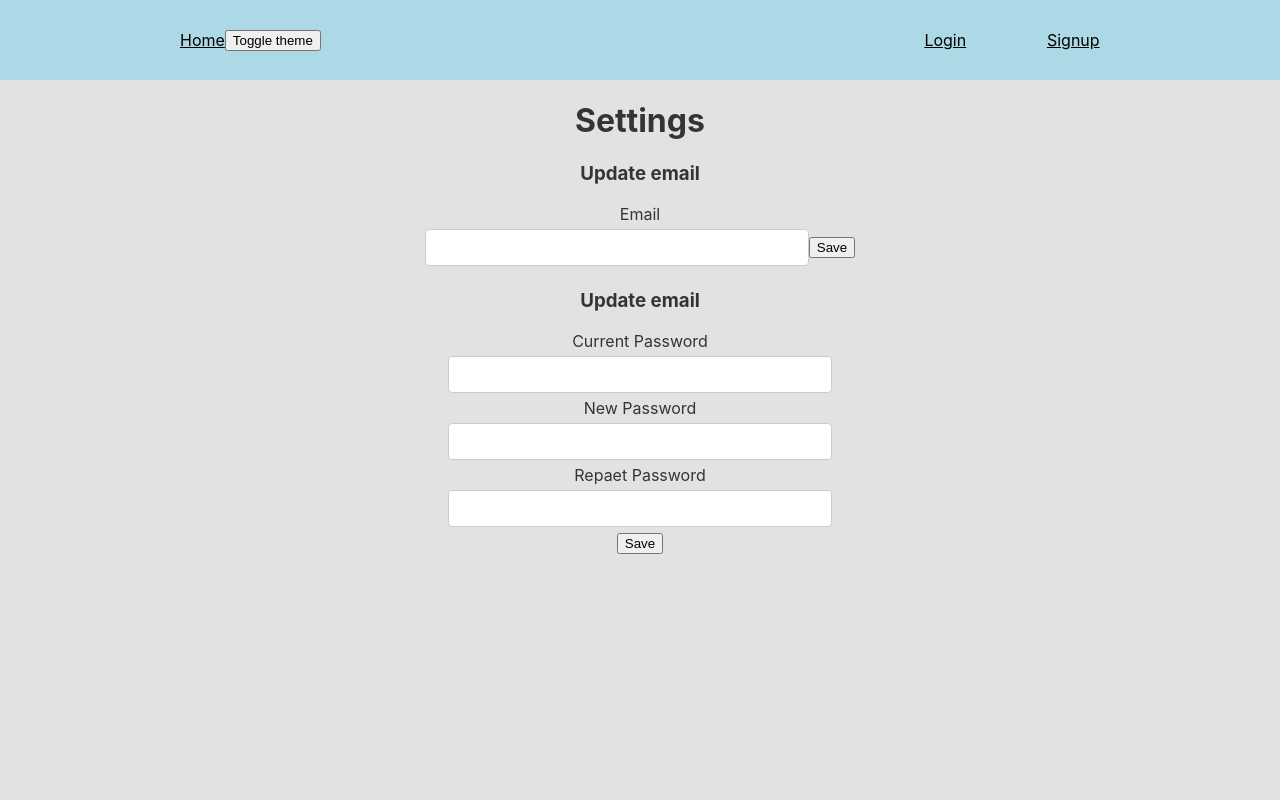
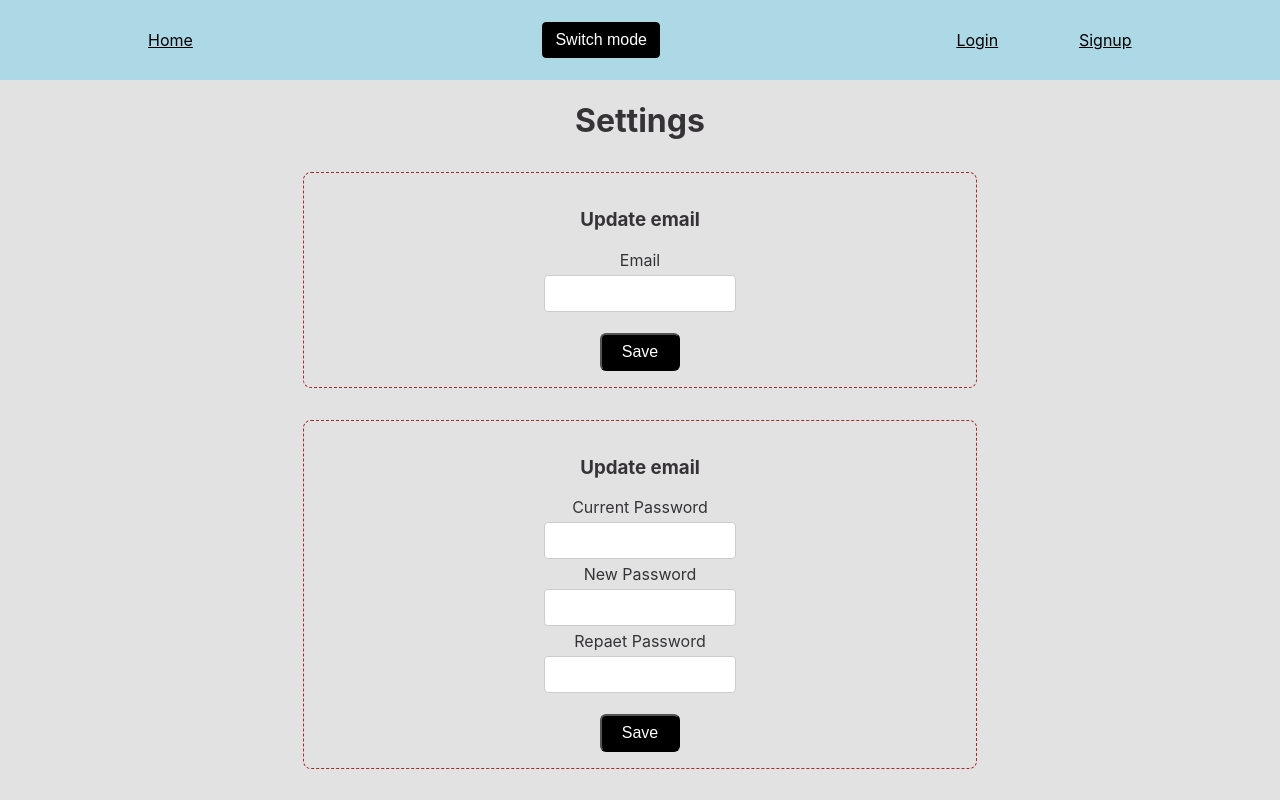
Before and after one commit to suspha/react-friend-list, a React (Create React App) app in the folder frontend/: page /settings in a window 1280 px wide. Built offline with nearby package versions, Linux system fonts and the light colour scheme.

Commit message:
Add styling to settings

```diff
--- a/frontend/src/App.css
+++ b/frontend/src/App.css
@@ -24,9 +24,9 @@ Nav a {
 }
 
 .nav-home {
-  width: 30%;
+  width: 40%;
   display: flex;
-  justify-content: flex-start;
+  justify-content: space-between;
   align-items: center;
   list-style: none;
 }
@@ -40,13 +40,14 @@ Nav a {
   margin: 2rem 0;
 }
 
-.submit-button {
+.submit-button, .save-button {
   padding: 8px 20px;
   background: black;
   color: white;
   font-size: 16px;
   border-radius: 6px;
   cursor: pointer;
+  margin-top: 1rem;
 }
 
 input {
@@ -58,3 +59,22 @@ input {
   border-radius: 4px;
   box-sizing: border-box;
 }
+
+.settings-form{
+  border: 1px dashed brown;
+  width: 50%;
+  margin: 0 auto;
+  margin-top: 2rem;
+  padding: 1rem;
+  border-radius: 8px;
+}
+
+.toggle-button{
+  border: 1px solid black;
+  border-radius: 4px;
+  background: black;
+  padding: 8px 12px;
+  font-size: 16px;
+  cursor: pointer;
+  color: white;
+}
--- a/frontend/src/components/NavBar.js
+++ b/frontend/src/components/NavBar.js
@@ -38,7 +38,7 @@ function NavBar() {
           <Link to="/">Home</Link>
         </li>
         <li>
-          <button onClick={ handleToggleTheme }>Toggle theme</button>
+          <button className="toggle-button" onClick={ handleToggleTheme }>Switch mode</button>
         </li>
       </ul>
       <ul className="nav-links">
--- a/frontend/src/views/SettingsView.js
+++ b/frontend/src/views/SettingsView.js
@@ -43,14 +43,17 @@ function SettingsView() {
     <>
     <h1>Settings</h1>
     <form onSubmit={ handleSaveEmail }>
+      <div className="settings-form">
       <h3>Update email</h3>
         <div>
           <label>Email</label><br/>
           <input type="text" name="email" onChange={e => updateEmailValue(e)}/>
-        <button>Save</button>
+        </div>
+        <button className="save-button">Save</button>
       </div>
     </form>
     <form onSubmit= {handleSavePassword}>
+      <div className="settings-form">
       <h3>Update email</h3>
         <div>
           <label>Current Password</label><br/>
@@ -65,6 +68,7 @@ function SettingsView() {
           <input type="password" name="repeat" onChange={e => updatePasswordValue(e)}/>
         </div>
         <button className="save-button">Save</button>
+      </div>
     </form>
     </>
   );
```
Lines whose indentation alone changed are shown as unchanged.
